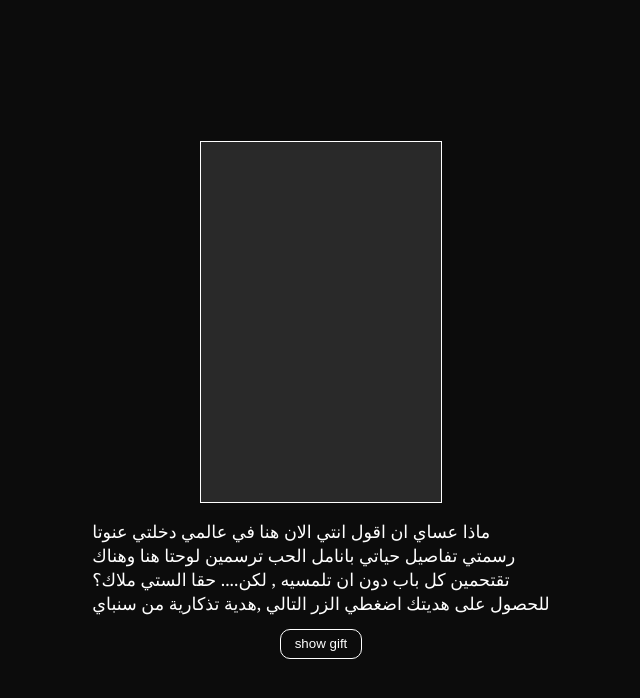
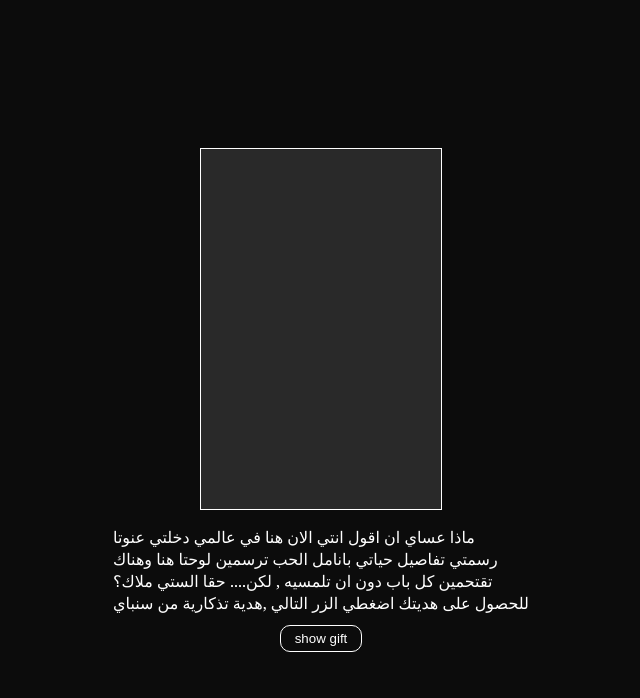
Before and after one commit to jir005/rechan02, a plain HTML site: page last.html in a window 1280 px wide. Shown: the whole page, without its empty margins (319-959 px from the left). Drawn offline with Linux system fonts and the light colour scheme.

Commit message:
Update last.css

```diff
--- a/last.css
+++ b/last.css
@@ -31,7 +31,7 @@ body{
     width: 100%;
   }
   .text{
-    font-size: 1.1em;
+    font-size: 1em;
     color: white;
     font-family:Georgia, 'Times New Roman', Times, serif;
     margin-left: 2em;
@@ -43,8 +43,8 @@ body{
     border: solid white 1px;
     color: white;
     border-radius: 10px;
-    margin-top: 1em;
-    padding: 0.5em;
+    margin-top: 0.8em;
+    padding: 0.4em;
     padding-left: 1em;
     padding-right: 1em;
     transition: 0.5s;
```
